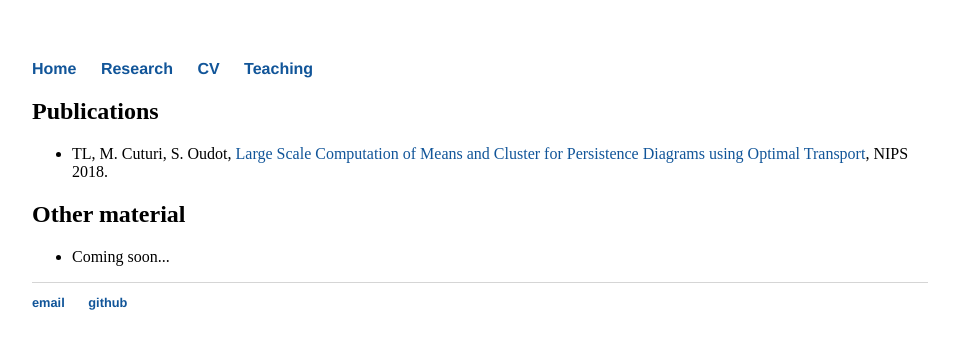
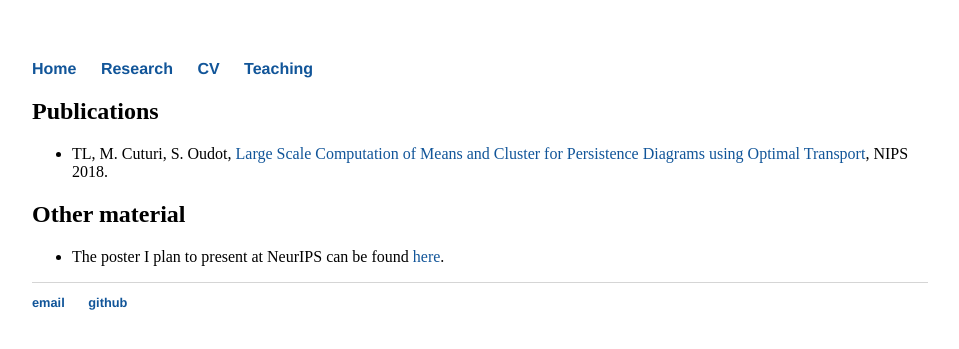
Before and after one commit to tlacombe/tlacombe.github.io, a Jekyll site: the page built from research/index.html, in a window 1280 px wide. Shown: the top 349 px of the page, without its empty margins (160-1119 px from the left). Built offline with Jekyll 4.4.1, drawn with Linux system fonts in a browser that asks for light colours.

Commit message:
added a link to find the poster

```diff
--- a/research/index.html
+++ b/research/index.html
@@ -9,5 +9,5 @@ title: Publications
 
 <h2>Other material</h2>
 	<ul>
-		<li> Coming soon...</li>
+		<li> The poster I plan to present at NeurIPS can be found <a href="./material/poster_NIPS_2018.pdf">here</a>.</li>
 	</ul>
```
